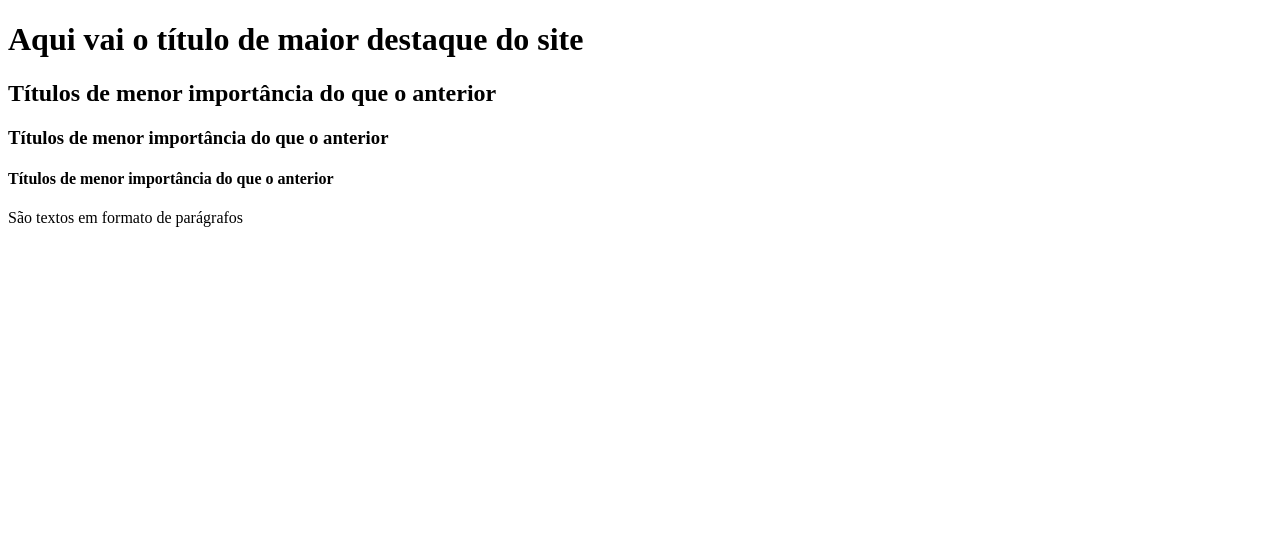
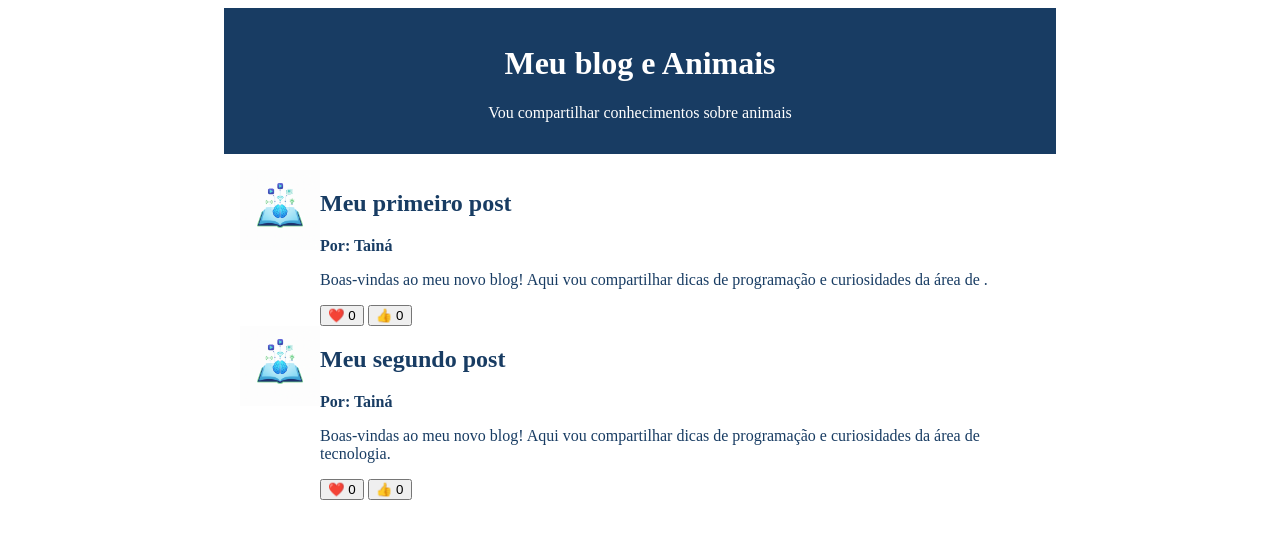
Before and after one commit to tainabelem-a101b/meu-blog, a plain HTML site: page index.html in a window 1280 px wide. Drawn offline with Linux system fonts and the light colour scheme.

Commit message:
Add files via upload

```diff
--- a/index.html
+++ b/index.html
@@ -1,16 +1,94 @@
 <!DOCTYPE html>
-<html lang="pt-BR">
+<html lang="pt-br">
+
 <head>
     <meta charset="UTF-8">
     <meta name="viewport" content="width=device-width, initial-scale=1.0">
-    <title>Meu Blog</title>
+    <title>Blog</title>
+    <style>
+        header {
+            background-color: #183C63;
+            color: #FFFFFF;
+            text-align: center;
+            max-width: 800px;
+            margin: 0 auto;
+            padding: 16px;
+        }
+
+        main {
+            background-color: #FFFFFF;
+            color: #183C63;
+            max-width: 800px;
+            margin: 0 auto;
+            padding: 16px;
+        }
+        article{
+            display: flex;
+        }
+
+        img {
+            width: 80px;
+            height: 80px;
+        }
+
+        .artigo-autor {
+            font-weight: bold;
+        }
+    </style>
 </head>
+
 <body>
-    <h1>Aqui vai o título de maior destaque do site</h1>
-    <h2>Títulos de menor importância do que o anterior</h2>
-    <h3>Títulos de menor importância do que o anterior</h3>
-    <h4>Títulos de menor importância do que o anterior</h4>
-    <p>São textos em formato de parágrafos</p>
+    <header>
+        <h1>Meu blog e Animais</h1>
+        <p>Vou compartilhar conhecimentos sobre animais</p>
+    </header>
+    <main>
+        <article>
+            <img src="imagem-blog.png"
+                alt="Logotipo conceitual de tecnologia e educação: , circuitos e lâmpada de ideia. Cores em tons de azul e branco.">
+            <div>
+                <h2>Meu primeiro post</h2>
+                <p class="artigo-autor">Por: Tainá</p>
+                <p>Boas-vindas ao meu novo blog! Aqui vou compartilhar dicas de programação e curiosidades da área de
+                    .</p>
+                <button>❤️ <span>0</span></button>
+                <button>👍 <span>0</span></button>
+            </div>
+        </article>
+        <article>
+            <img src="imagem-blog.png"
+                alt="Logotipo conceitual de tecnologia e educação: um livro aberto de onde emerge um cérebro digital brilhante, cercado por ícones de Wi-Fi, circuitos e lâmpada de ideia. Cores em tons de azul e branco.">
+            <div>
+                <h2>Meu segundo post</h2>
+                <p class="artigo-autor">Por: Tainá</p>
+                <p>Boas-vindas ao meu novo blog! Aqui vou compartilhar dicas de programação e curiosidades da área de
+                    tecnologia.</p>
+                <button>❤️ <span>0</span></button>
+                <button>👍 <span>0</span></button>
+            </div>
+        </article>
+    </main>
+</body>
+<script>
+    const botoes = document.querySelectorAll("button");
 
-</body>
+    botoes.forEach(function (botao) {
+        let curtiu = false;
+        botao.addEventListener("click", botaoClicado);
+        function botaoClicado() {
+            console.log("fui clicado");
+            let texto = botao.querySelector("span");
+            if (curtiu === false){
+                texto.textContent++;
+                curtiu = true;
+            } else{
+                texto.textContent--;
+                curtiu = false;
+            }
+        }
+    })
+
+
+</script>
+
 </html>
```
Also changed, not shown: imagem-blog.png (added).
